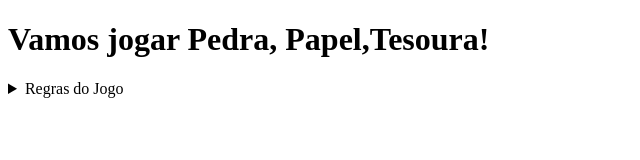
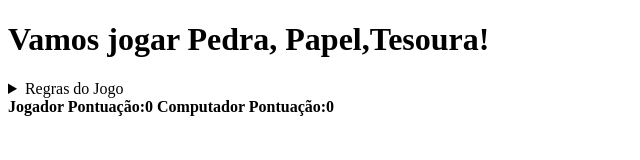
Before and after one commit to oliverkobayashi/JOGO-ROUND6, a plain HTML site: page index.html in a window 1280 px wide. Shown: the whole page, without its empty margins (0-640 px from the left). Drawn offline with Linux system fonts and the light colour scheme.

Commit message:
estruturando pontuação para jogador e computador.

```diff
--- a/index.html
+++ b/index.html
@@ -23,6 +23,11 @@
     </ul>
     <p> Se o jogador e o computador escolherem  a mesma opção(ex:Papel e Papel), ninguém ganha ponto.</p>
     </details>
+
+    <div class="ponto-container">
+        <strong>Jogador Pontuação:<span class="ponto" id="jogador-ponto">0</span></strong>
+        <strong>Computador Pontuação:<span class="ponto" id="computador-ponto">0</span></strong>
+    </div>
 </main>
 </body>
 </html>
```
